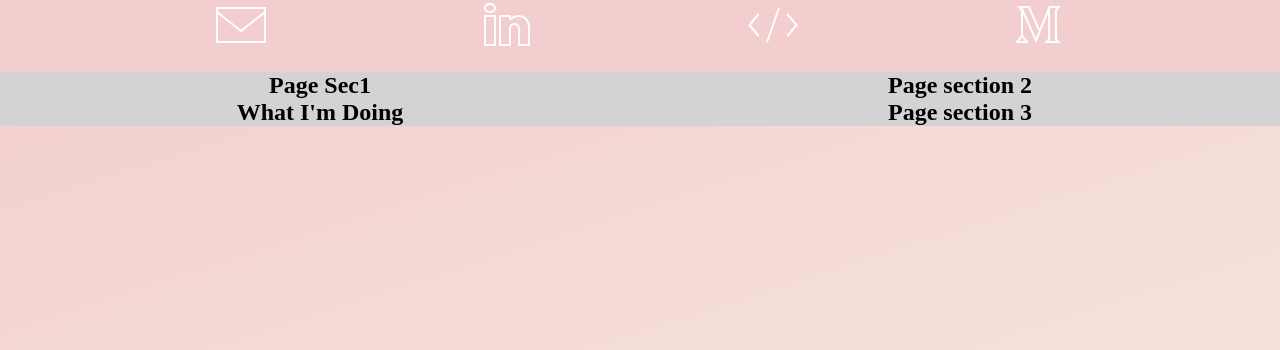
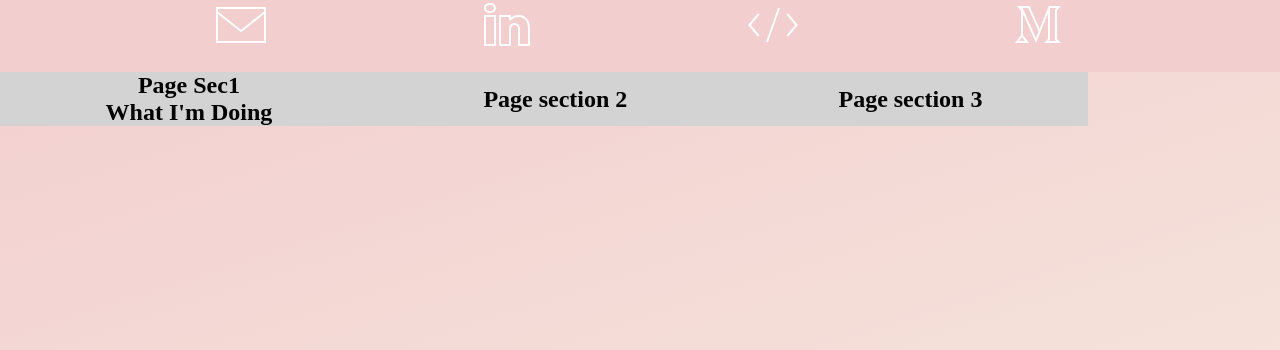
Before and after one commit to 1stofhername/portfolio-webstie, a React (Create React App) app: page / in a window 1280 px wide. Shown: the top 350 px of the page. Built offline with nearby package versions, Linux system fonts and the light colour scheme.

Commit message:
Fixed page section 3 element hierarchy.

```diff
--- a/src/components/Home.js
+++ b/src/components/Home.js
@@ -47,7 +47,14 @@ export default function Home () {
                             </h2>
                         </div>
 
-                        {/* //page section 3 // */}
+                    </div>
+
+                    {/* //page section 3 // */}
+
+                     <div className="page-section" layout="row">
+
+
+                        {/* //Activity section // */}
 
                         <div className="main-sub-section" id="activity" grey="true">
                         <h2 className="sub-title">
@@ -55,6 +62,8 @@ export default function Home () {
                             </h2>
                         </div>
 
+                        {/* //page section 3 // */}
+
                     </div>
             </div>
         </div>
--- a/src/css/index.css
+++ b/src/css/index.css
@@ -39,12 +39,12 @@
   display:flex;
   flex-direction: row;
   height:fit-content;
+  width:85%;
   background-color:lightgrey;
 }
 
 .page-section {
   height: fit-content;
-  width: 40%;
   margin: auto;
   /* padding: 10%; */
 }
```
